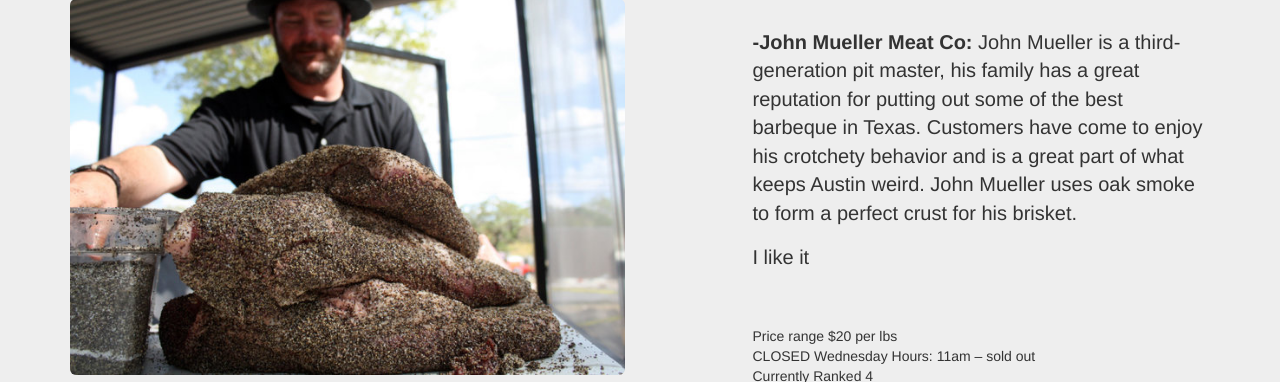
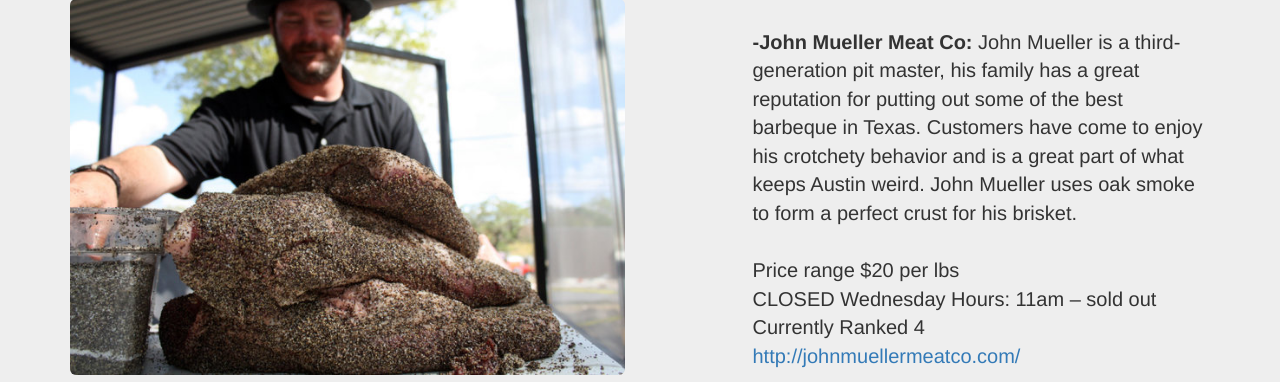
Before and after one commit to steveo77/Food-Blog, a Django app: template templates/brisket.html in a window 1280 px wide. Shown: the part 1464-1846 px from the top of the page. Run offline with Django 3.2, Linux system fonts and the light colour scheme; the template is opened without the code that fills it, so the values that code supplies are empty; parts of the project's set-up code (start-up, migrations or seed data) failed here and were passed over; some libraries are stand-ins or nearby versions.

Commit message:
Update brisket.html

```diff
--- a/templates/brisket.html
+++ b/templates/brisket.html
@@ -92,7 +92,6 @@
       <div class='row'>
         <div class='col-md-5 pull-right' style='text-align:left;'>
           <p><br><b>-John Mueller Meat Co:</b> John Mueller is a third-generation pit master, his family has a great reputation for putting out some of the best barbeque in Texas. Customers have come to enjoy his crotchety behavior and is a great part of what keeps Austin weird. John Mueller uses oak smoke to form a perfect crust for his brisket.</b>
-          <p>I like it</p>
           <br></b>
           <br>Price range $20 per lbs</b>
           <br>CLOSED Wednesday Hours: 11am – sold out</b>
```
